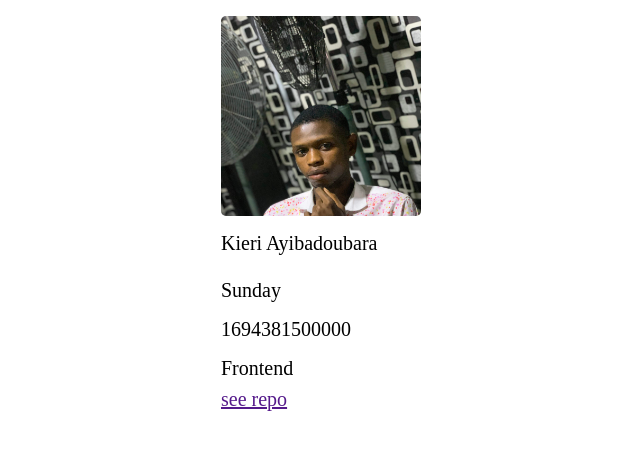
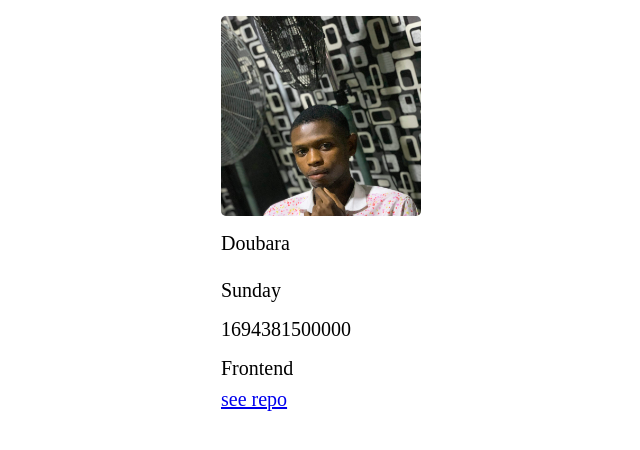
Before and after one commit to doubara/hngx_stage1, a plain HTML site: page index.html in a window 1280 px wide. Shown: the whole page, without its empty margins (279-919 px from the left). Drawn offline with Linux system fonts and the light colour scheme.

```diff
--- a/index.html
+++ b/index.html
@@ -18,13 +18,13 @@
   <div class="profile-container">
     <div class="profile">
       <div class="profile-img_container">
-        <img data-testid="slackDisplayId" class="profile-img" src="./assets/IMG.jpg" alt="Doubara">
+        <img data-testid="slackDisplayImage" class="profile-img" src="./assets/IMG.jpg" alt="Doubara">
       </div>
-      <p data-testid="Kieri Ayibadoubara" class="profile-name">Kieri Ayibadoubara</p>
+      <p data-testid="slackUserName" class="profile-name">Doubara</p>
       <p data-testid="currentDayOfTheWeek" class="day">current Day</p>
       <p data-testid="currentUTCTime" class="time">current time</p>
       <p data-testid="myTrack" class="track">Frontend</p>
-      <a href="">see repo</a>
+      <a data-testid="githubURL" href="https://github.com/doubara/hngx_stage1/">see repo</a>
 
     </div>
   </div>
```
